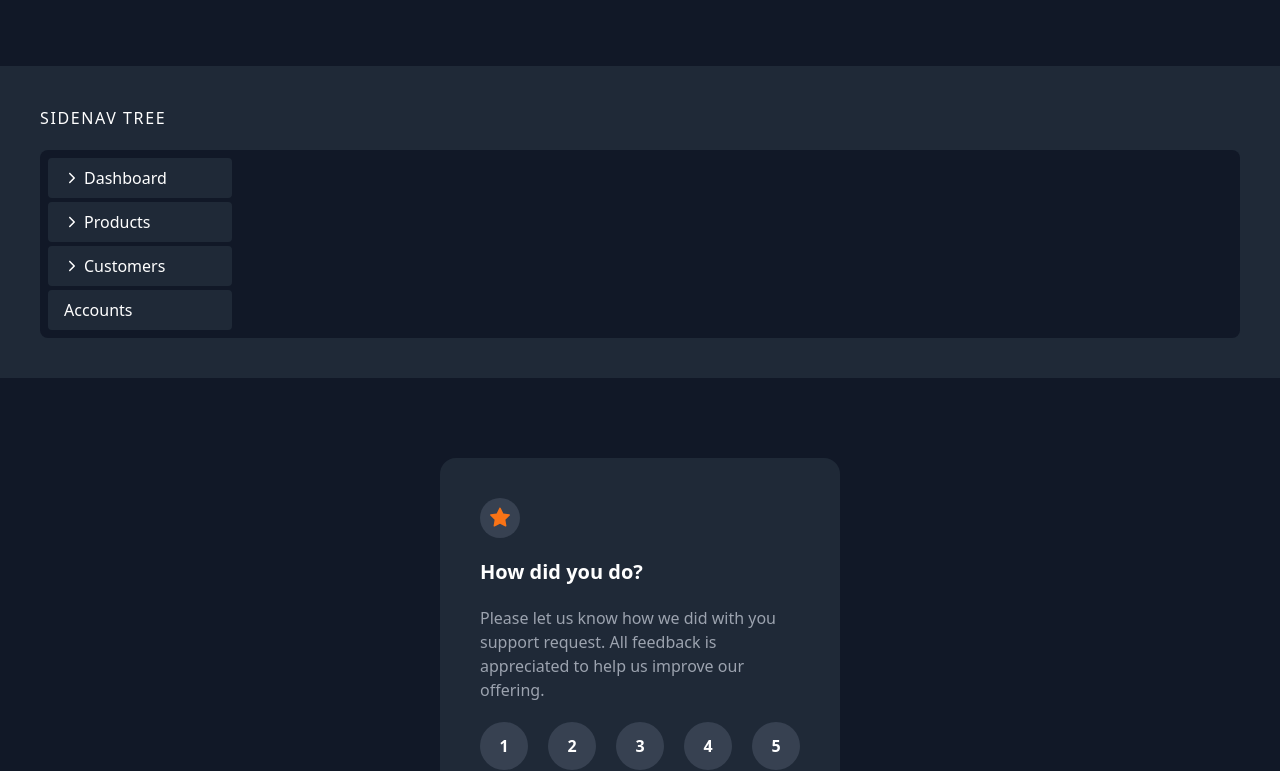
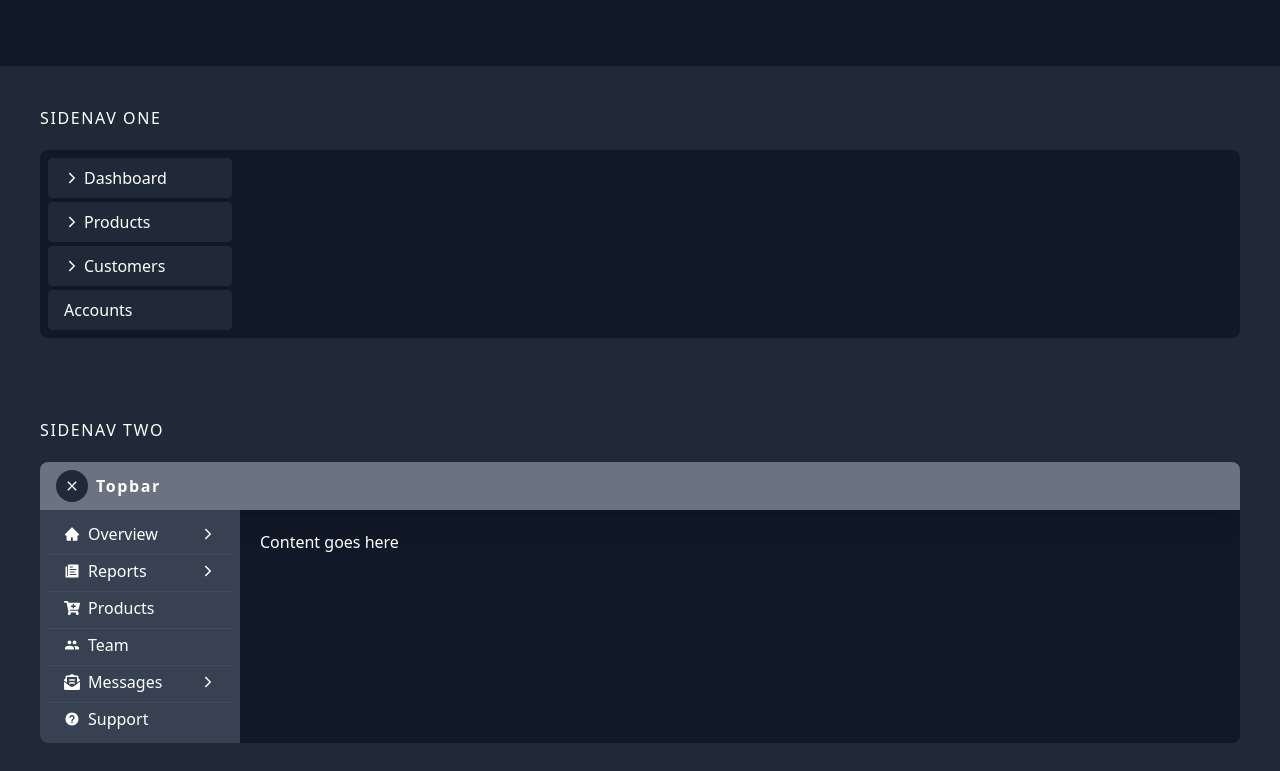
Before and after one commit to rifatptk/asmrz, a React (Vite) app: page / in a window 1280 px wide. Shown: the part 1790-2561 px from the top of the page. Built offline with nearby package versions, Linux system fonts and the light colour scheme.

Commit message:
added sidebar two

```diff
--- a/src/components/SidenavTree.jsx
+++ b/src/components/Sidenav1.jsx
@@ -7,7 +7,15 @@ const links = [
     title: "Dashboard",
     to: "/dashboard",
     children: [
-      { id: "1A", title: "Overview", to: "/overview" },
+      {
+        id: "1A",
+        title: "Overview",
+        to: "/overview",
+        children: [
+          { id: "1A1", title: "Children", to: "/overview" },
+          { id: "1B2", title: "Children", to: "/summary" },
+        ],
+      },
       { id: "1B", title: "Summary", to: "/summary" },
     ],
   },
@@ -75,10 +83,10 @@ function SidenavLink({ link, depth }) {
   );
 }
 
-export default function SidenavTree() {
+export default function Sidenav1() {
   return (
     <div className="bg-gray-800 p-10 flex flex-col gap-5">
-      <h1 className="tracking-widest">SIDENAV TREE</h1>
+      <h1 className="tracking-widest">SIDENAV ONE</h1>
 
       <div className="flex-1 bg-gray-900 rounded-lg flex">
         <aside className="p-2 w-[200px] flex flex-col gap-1">
--- /dev/null
+++ b/src/components/Sidenav2.jsx
@@ -0,0 +1,163 @@
+import React, { useState } from "react";
+import * as FaIcons from "react-icons/fa";
+import * as AiIcons from "react-icons/ai";
+import * as IoIcons from "react-icons/io";
+import * as RiIcons from "react-icons/ri";
+import { FiMenu } from "react-icons/fi";
+
+export const links = [
+  {
+    title: "Overview",
+    path: "/overview",
+    icon: <AiIcons.AiFillHome />,
+    iconClosed: <RiIcons.RiArrowDownSFill />,
+    iconOpened: <RiIcons.RiArrowUpSFill />,
+
+    subNav: [
+      {
+        title: "Users",
+        path: "/overview/users",
+        icon: <IoIcons.IoIosPaper />,
+      },
+      {
+        title: "Revenue",
+        path: "/overview/revenue",
+        icon: <IoIcons.IoIosPaper />,
+      },
+    ],
+  },
+  {
+    title: "Reports",
+    path: "/reports",
+    icon: <IoIcons.IoIosPaper />,
+    iconClosed: <RiIcons.RiArrowDownSFill />,
+    iconOpened: <RiIcons.RiArrowUpSFill />,
+
+    subNav: [
+      {
+        title: "Reports",
+        path: "/reports/reports1",
+        icon: <IoIcons.IoIosPaper />,
+        cName: "sub-nav",
+      },
+      {
+        title: "Reports 2",
+        path: "/reports/reports2",
+        icon: <IoIcons.IoIosPaper />,
+        cName: "sub-nav",
+      },
+      {
+        title: "Reports 3",
+        path: "/reports/reports3",
+        icon: <IoIcons.IoIosPaper />,
+      },
+    ],
+  },
+  {
+    title: "Products",
+    path: "/products",
+    icon: <FaIcons.FaCartPlus />,
+  },
+  {
+    title: "Team",
+    path: "/team",
+    icon: <IoIcons.IoMdPeople />,
+  },
+  {
+    title: "Messages",
+    path: "/messages",
+    icon: <FaIcons.FaEnvelopeOpenText />,
+
+    iconClosed: <RiIcons.RiArrowDownSFill />,
+    iconOpened: <RiIcons.RiArrowUpSFill />,
+
+    subNav: [
+      {
+        title: "Message 1",
+        path: "/messages/message1",
+        icon: <IoIcons.IoIosPaper />,
+      },
+      {
+        title: "Message 2",
+        path: "/messages/message2",
+        icon: <IoIcons.IoIosPaper />,
+      },
+    ],
+  },
+  {
+    title: "Support",
+    path: "/support",
+    icon: <IoIcons.IoMdHelpCircle />,
+  },
+];
+const sidebarWidth = 200;
+
+export default function Sidenav2() {
+  const [isSidebarShown, setisSidebarShown] = useState(true);
+
+  return (
+    <div className="bg-gray-800 p-10">
+      <h1 className="tracking-widest mb-5">SIDENAV TWO</h1>
+
+      <div className="bg-gray-900 rounded-lg overflow-hidden">
+        {/* topbar */}
+        <div className="bg-gray-500 px-4 py-2 flex items-center gap-2 shadow-xl">
+          <button
+            onClick={() => setisSidebarShown(!isSidebarShown)}
+            className="p-2 bg-gray-800 w-fit rounded-full hover:bg-gray-800/80 active:bg-gray-900"
+            title={isSidebarShown ? "Close sidebar" : "Open sidebar"}
+          >
+            {isSidebarShown ? <IoIcons.IoMdClose /> : <FiMenu />}
+          </button>
+          <span className="font-semibold tracking-widest">Topbar</span>
+        </div>
+        {/* sidebar & content */}
+        <div className="flex">
+          <aside
+            style={{ width: isSidebarShown ? sidebarWidth : 0 }}
+            className={`${
+              isSidebarShown ? `w-[${sidebarWidth}px] px-2` : "w-0"
+            } py-2 overflow-hidden bg-gray-700 transition-all`}
+          >
+            <div className="flex flex-col gap-1 divide-y divide-gray-600/50">
+              {links.map((link) => (
+                <NavItem key={link.path} {...link} />
+              ))}
+            </div>
+          </aside>
+
+          <main className="flex-1 p-5">Content goes here</main>
+        </div>
+      </div>
+    </div>
+  );
+}
+
+function NavItem({ icon, path, title, subNav }) {
+  const [isExpanded, setisExpanded] = useState(false);
+  return subNav ? (
+    <div className="px-4 py-1 cursor-pointer">
+      <div
+        className="flex justify-between items-center gap-2"
+        onClick={() => setisExpanded(!isExpanded)}
+      >
+        <div className="flex items-center gap-2">
+          <span>{icon}</span>
+          <span>{title}</span>
+        </div>
+        <div>
+          <IoIcons.IoIosArrowForward
+            className={`${isExpanded && "rotate-90"} transition-transform`}
+          />
+        </div>
+      </div>
+      {isExpanded &&
+        subNav.map((link) => <NavItem key={link.path} {...link} />)}
+    </div>
+  ) : (
+    <div className="flex items-center gap-2 px-4 py-1 cursor-pointer">
+      <span>{icon}</span>
+      <span>{title}</span>
+    </div>
+  );
+}
--- a/src/pages/HomePage.jsx
+++ b/src/pages/HomePage.jsx
@@ -3,7 +3,8 @@ import FileTree from "../components/fileTree";
 import HoverBanner from "../components/HoverBanner";
 import MagicalText from "../components/magicalText/magicalText";
 import RiRating from "../components/RiRating";
-import SidenavTree from "../components/SidenavTree";
+import Sidenav2 from "../components/Sidenav2";
+import Sidenav1 from "../components/Sidenav1";
 
 export default function HomePage() {
   return (
@@ -11,7 +12,8 @@ export default function HomePage() {
       <HoverBanner />
       <FileTree />
       <MagicalText />
-      <SidenavTree />
+      <Sidenav1 />
+      <Sidenav2 />
       <RiRating />
     </div>
   );
```
